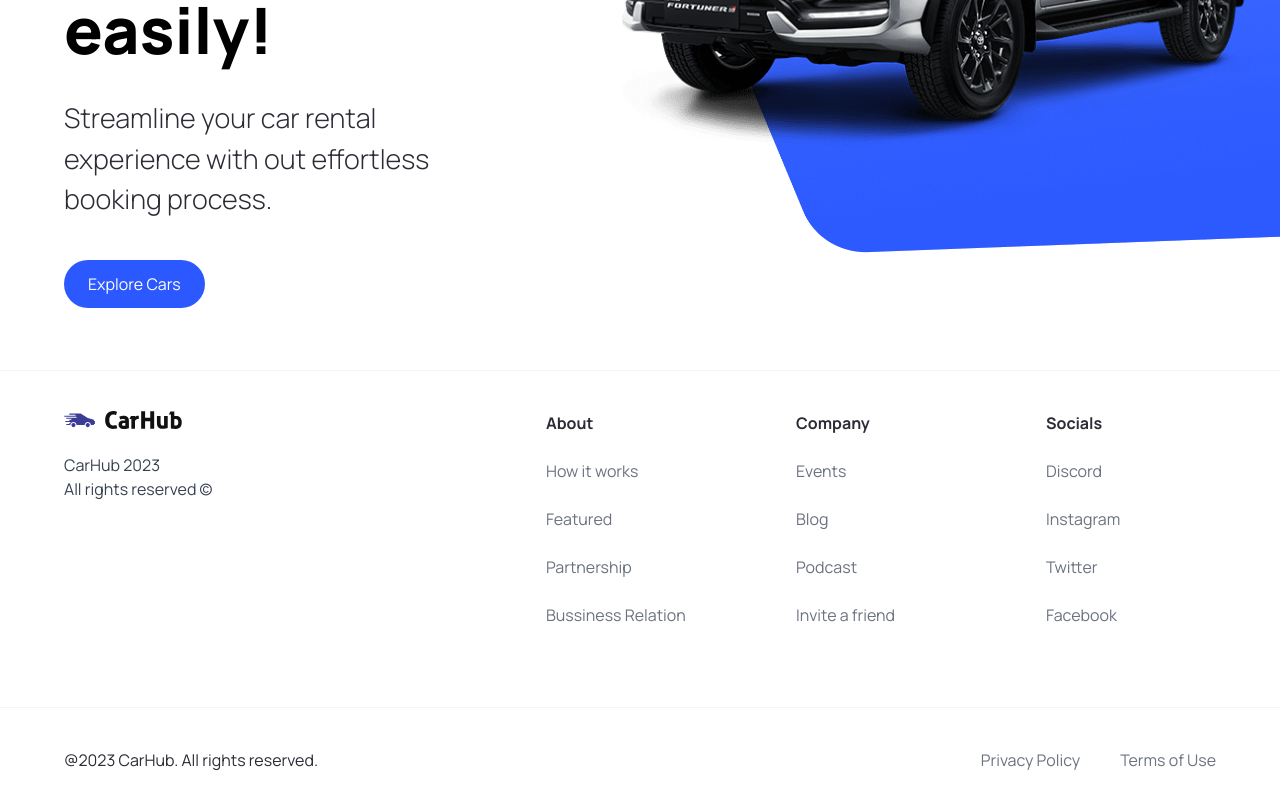
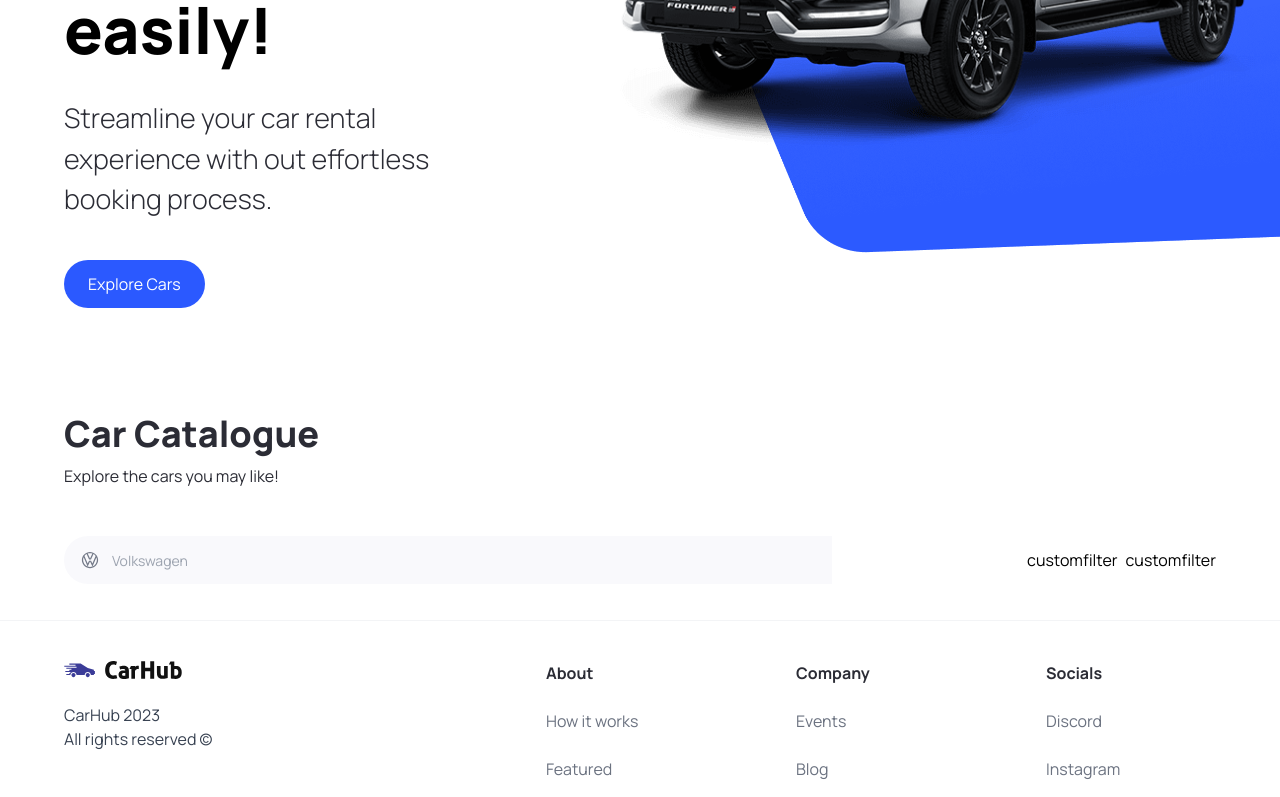
Before and after one commit to rainnfx/car_showcase, a Next.js app: page / in a window 1280 px wide. Shown: the part 450-1247 px from the top of the page. Built offline with nearby package versions, Linux system fonts and the light colour scheme.

Commit message:
added stuff

```diff
--- a/app/page.tsx
+++ b/app/page.tsx
@@ -1,10 +1,27 @@
-import { Hero } from '@/components'
+import { CustomFilter, Hero, SearchBar } from '@/components'
 import Image from 'next/image'
 
 export default function Home() {
   return (
     <main className="overflow-hidden">
       <Hero />
+
+      <div className="mt-12 padding-x padding-y
+      max-width" id="discover">
+        <div className="home__text-container">
+          <h1 className="text-4xl font-extrabold">Car Catalogue</h1>
+          <p>Explore the cars you may like!</p>
+        </div>
+
+        <div className="home__filters">
+          <SearchBar />
+
+          <div className="home__filter-container">
+            <CustomFilter title="fuel"/>
+            <CustomFilter title="year"/>
+          </div>
+        </div>
+      </div>
     </main>
   )
 }
--- /dev/null
+++ b/components/customfilter.tsx
@@ -0,0 +1,9 @@
+import React from 'react'
+
+const CustomFilter = () => {
+  return (
+    <div>customfilter</div>
+  )
+}
+
+export default CustomFilter
--- a/components/index.ts
+++ b/components/index.ts
@@ -2,10 +2,16 @@
 import CustomButton from './custombutton';
 import Navbar from './navbar';
 import Footer from './footer';
+import SearchBar from './searchbar';
+import CustomFilter from './customfilter';
+import SearchManufacturer from './searchmanufacturer';
 
 export {
     Hero,
     CustomButton,
     Navbar,
     Footer,
+    SearchBar,
+    CustomFilter,
+    SearchManufacturer,
 }
--- /dev/null
+++ b/components/searchbar.tsx
@@ -0,0 +1,24 @@
+"use client";
+
+import { useState } from 'react';
+
+import { SearchManufacturer } from '.'
+
+
+const SearchBar = () => {
+    const [manufacturer, setManufacturer] =
+    useState('')
+
+    const handleSearch = () => {}
+  return (
+    <form className="searchbar" onSubmit={handleSearch}>
+        <div className="searchbar__item">
+            <SearchManufacturer
+
+            />
+        </div>
+    </form>
+  )
+}
+
+export default SearchBar
--- /dev/null
+++ b/components/searchmanufacturer.tsx
@@ -0,0 +1,60 @@
+"use client";
+
+import { useState, Fragment } from 'react';
+import Image from 'next/image';
+import { Combobox, Transition } from '@headlessui/react'
+
+import { manufacturers } from '@/constants';
+import { SearchManufacturerProps } from '@/types'
+
+const SearchManufacturer = ({ manufacturer,
+    setManufacturer}: SearchManufacturerProps) => {
+        const [query, setQuery] = useState('')
+
+        const filteredManufacturers = query === ''
+        ? manufacturers
+        : manufacturers.filter((item) => (
+            item.toLowerCase()
+            .replace(/\s+/g, "")
+            .includes(query.toLowerCase().replace(/\s+/g,"")
+        )))
+
+  return (
+    <div className="search-manufacturer">
+        <Combobox>
+            <div className="relative w-full">
+                <Combobox.Button className="absolute top-[14px]">
+                    <Image
+                        src="/car-logo.svg"
+                        width={20}
+                        height={20}
+                        className="ml-4"
+                        alt="Car Logo"
+                    />
+                </Combobox.Button>
+
+                <Combobox.Input
+                    className="search-manufacturer__input"
+                    placeholder="Volkswagen"
+                    displayValue={(manufacturer: string) => manufacturer}
+                    onChange={(e) => setQuery(e.target.value)}
+                />
+
+                <Transition
+                as={Fragment}
+                Leave="transition ease-in duration-100"
+                LeaveFrom="opacity-100"
+                LeaveTo="opacity-0"
+                afterLeave={() => setQuery('')}
+                >
+                    <Combobox.Options>
+
+                    </Combobox.Options>
+                </Transition>
+            </div>
+        </Combobox>
+    </div>
+  )
+}
+
+export default SearchManufacturer
--- a/package.json
+++ b/package.json
@@ -9,6 +9,7 @@
     "lint": "next lint"
   },
   "dependencies": {
+    "@headlessui/react": "^1.7.16",
     "@types/node": "20.4.5",
     "@types/react": "18.2.17",
     "@types/react-dom": "18.2.7",
--- a/types/index.ts
+++ b/types/index.ts
@@ -6,3 +6,8 @@
     handleClick?: MouseEventHandler<HTMLButtonElement>;
     btnType?: "button" | "submit";
 }
+
+export interface SearchManufacturerProps {
+    manufacturer: string;
+    setManufacturer: React.Dispatch<React.SetStateAction<string>>;
+}
```
Also changed, not shown: 1 other file (tests, documents, lock files or other folders).
